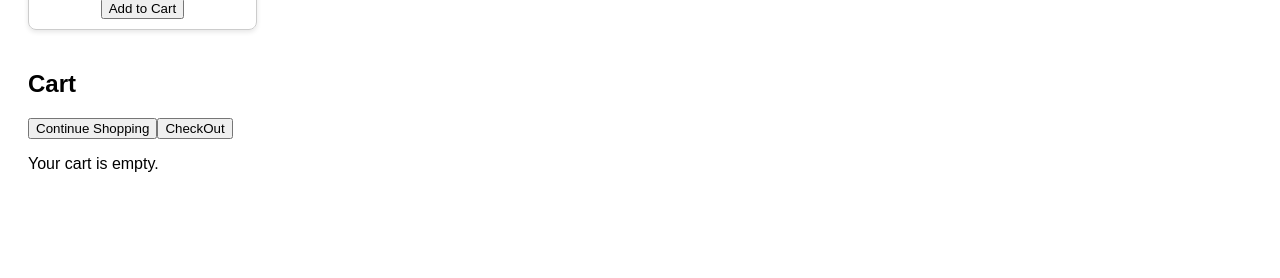
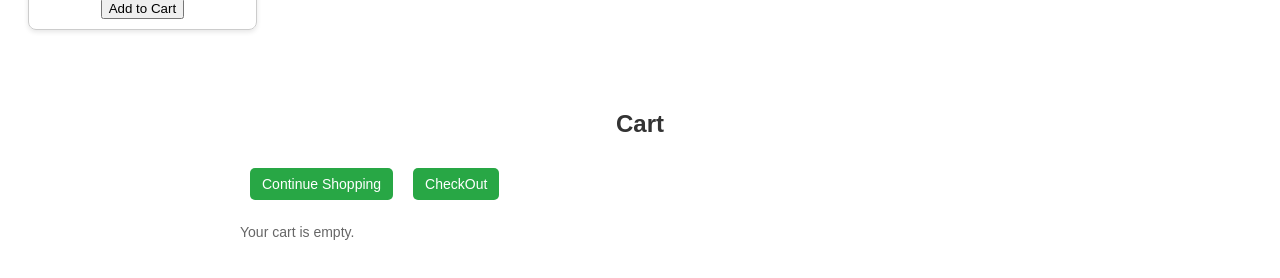
Before and after one commit to thasneem9/myPlantShop, a React (Vite) app: page /plants in a window 1280 px wide. Shown: the part 3891-4169 px from the top of the page. Before the commit the page ends 4108 px from the top, so only its background shows below. Built offline with nearby package versions, Linux system fonts and the light colour scheme.

Commit message:
CartPage styling added

```diff
--- /dev/null
+++ b/src/pages/cartPage.css
@@ -0,0 +1,85 @@
+/* Cart Container */
+.cart-container {
+    padding: 20px;
+    max-width: 800px;
+    margin: 0 auto;
+}
+
+.cart-container h2 {
+    text-align: center;
+    color: #333;
+    margin-bottom: 20px;
+}
+
+.cart-container button {
+    margin: 10px;
+    padding: 8px 12px;
+    background-color: #28a745;
+    color: white;
+    border: none;
+    border-radius: 5px;
+    cursor: pointer;
+    font-size: 14px;
+    transition: background-color 0.3s;
+}
+
+.cart-container button:hover {
+    background-color: #218838;
+}
+
+.cart-container p {
+    color: #666;
+    font-size: 14px;
+}
+
+/* Cart Items */
+.cart-item {
+    border: 1px solid #ccc;
+    border-radius: 8px;
+    padding: 15px;
+    margin-bottom: 15px;
+    display: flex;
+    align-items: center;
+    gap: 15px;
+    box-shadow: 0 2px 5px rgba(0, 0, 0, 0.1);
+}
+
+.cart-item img {
+    width: 120px;
+    height: 120px;
+    object-fit: cover;
+    border-radius: 8px;
+}
+
+.cart-item h3 {
+    font-size: 16px;
+    margin: 0;
+    color: #333;
+}
+
+.cart-item p {
+    margin: 5px 0;
+}
+
+.cart-item button {
+    background-color: #007bff;
+    color: white;
+    border: none;
+    border-radius: 5px;
+    cursor: pointer;
+    padding: 5px 10px;
+    font-size: 12px;
+    transition: background-color 0.3s;
+}
+
+.cart-item button:hover {
+    background-color: #0056b3;
+}
+
+/* Cart Total */
+.cart-container h3 {
+    text-align: right;
+    font-weight: bold;
+    color: #333;
+    margin-top: 20px;
+}
```
Also changed, not shown: src/pages/CartPage.jsx (+1 -44 lines).
